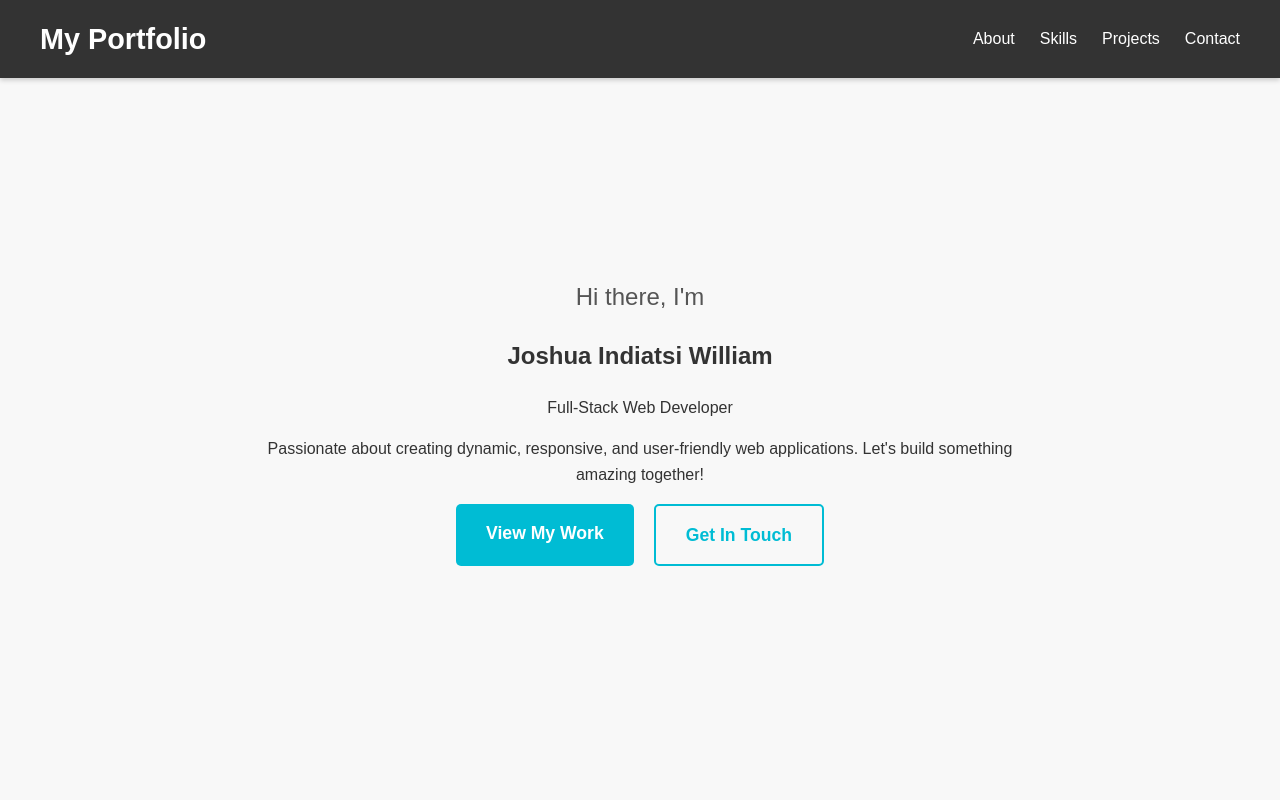
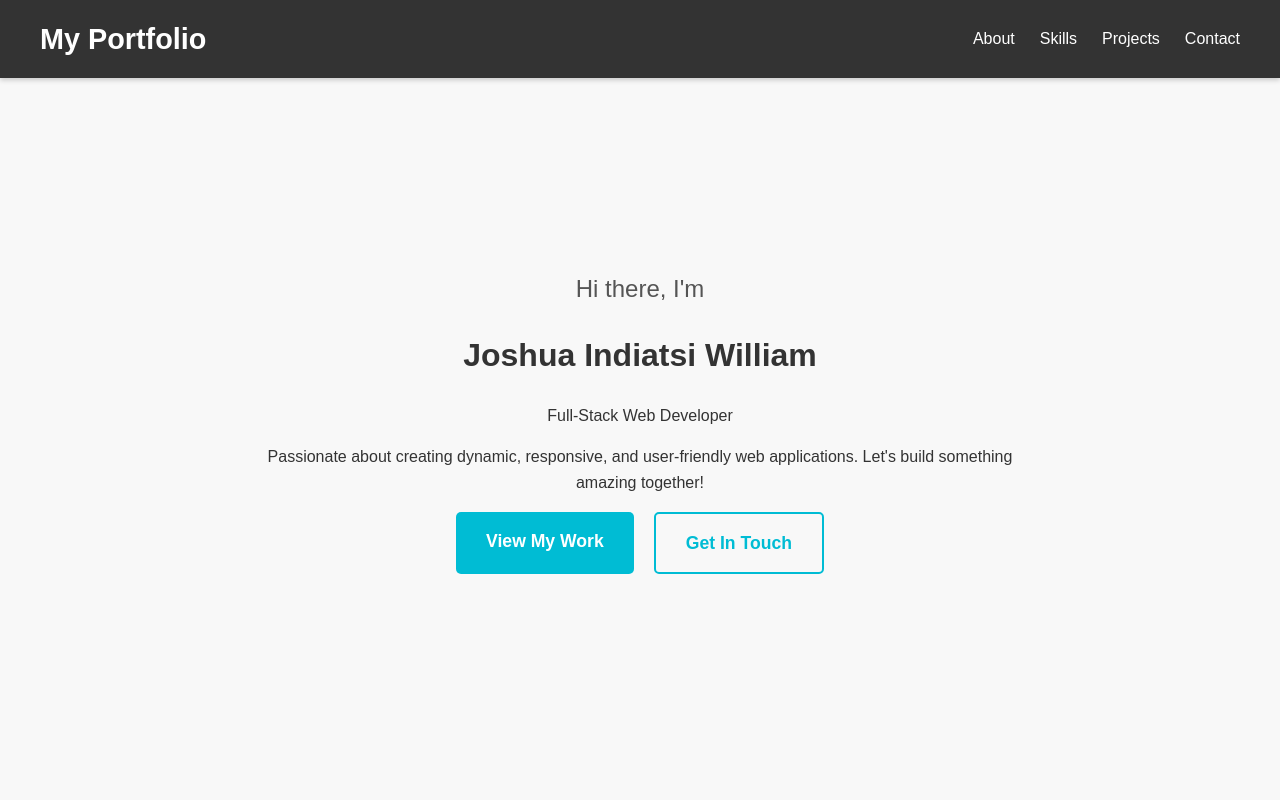
Before and after one commit to Jo7848/my-portfolio-app, a React (Vite) app: page / in a window 1280 px wide. Shown: the top 800 px of the page. Built offline with nearby package versions, Linux system fonts and the light colour scheme; the HTML template or start-up script is replaced by a standard one.

Commit message:
Fix: Added general h1 CSS rules to clear console warning

```diff
--- a/src/App.css
+++ b/src/App.css
@@ -10,7 +10,16 @@ body {
   -webkit-font-smoothing: antialiased; /* For smoother font rendering */
   -moz-osx-font-smoothing: grayscale; /* For smoother font rendering */
 }
-
+/* General h1 styles to ensure font-size and margin are always defined */
+h1 {
+  font-size: 2em; /* You can adjust this default size */
+  margin-top: 0.67em;
+  margin-bottom: 0.67em;
+  margin-left: 0;
+  margin-right: 0;
+  /* Or a more common shorthand: */
+  /* margin: 0.67em 0; */
+}
 /* Common Container Style */
 .container {
   max-width: 1200px;
```
